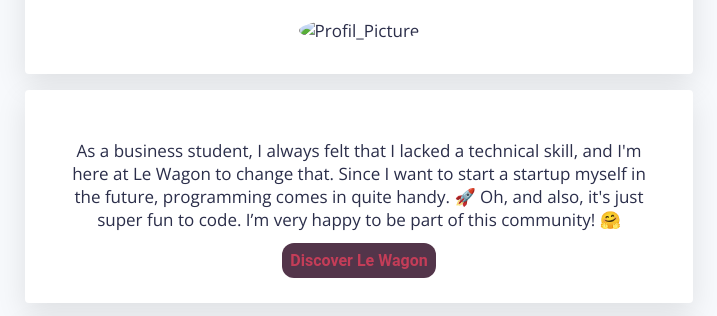
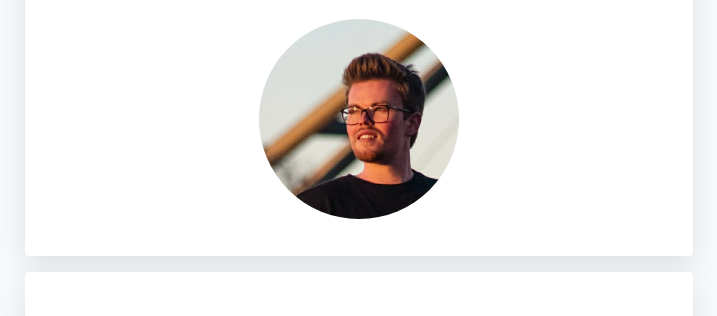
Before and after one commit to Florian96x/profile, a plain HTML site: page index.html in a window 1280 px wide. Shown: the part 110-426 px from the top of the page, without its empty margins (281-998 px from the left). Drawn offline with nearby package versions, Linux system fonts and the light colour scheme; the site is published under a folder, as on GitHub Pages, so addresses that start at the root find nothing.

Commit message:
made my profile prettier

```diff
--- a/index.html
+++ b/index.html
@@ -13,7 +13,7 @@
   <div class="container">
     <div class="card-white text-center">
       <h1>Hi, I'm Florian 😎</h1>
-      <img src="/images/Screenshot_20210222-172201 (2).jpg" class = "img-circle" alt="Profil_Picture" style="width:200px;height:200px;">
+      <img src="images/Screenshot_20210222-172201 (2).jpg" class = "img-circle" alt="Profil_Picture" style="width:200px;height:200px;">
     </div>
     <div class="card-white text-center">
       <p>As a business student, I always felt that I lacked a technical skill, and I'm here at Le Wagon to change that. Since I want to start a startup myself in the future, programming comes in quite handy. 🚀 Oh, and also, it's just super fun to code. I’m very happy to be part of this community! 🤗</p>
```
